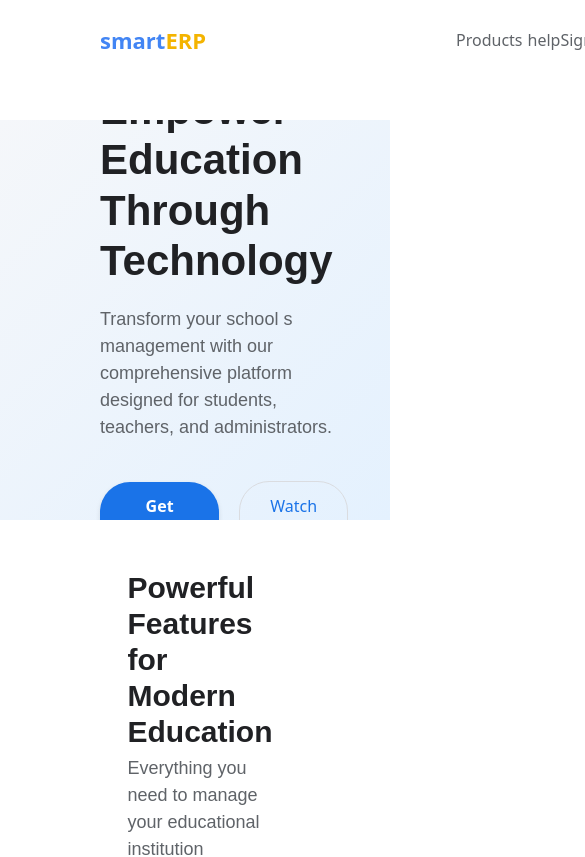
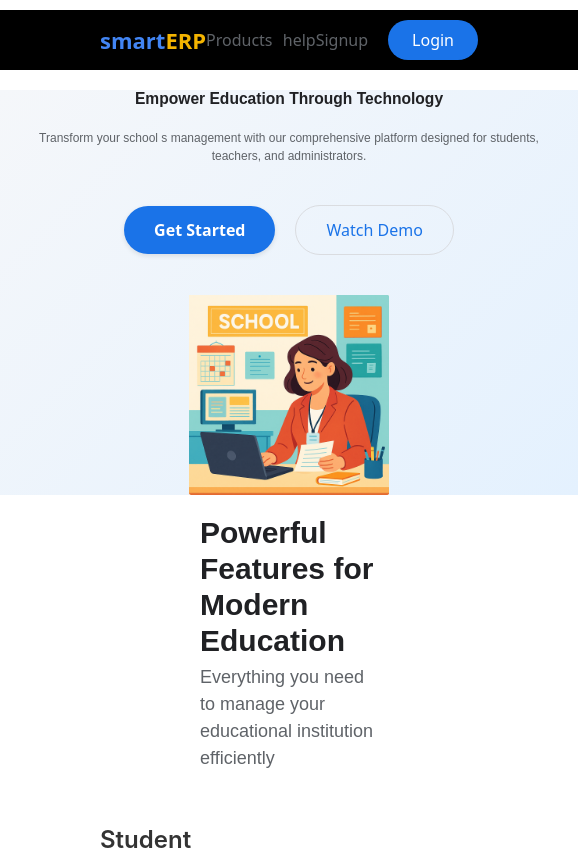
Before and after one commit to Asadali00000/educationERP, a Next.js app in the folder frontend/: page / in a window 390 px wide. Shown: the top 857 px of the page, 585 px wide, since content can reach past the window. Built offline with nearby package versions, Linux system fonts and the light colour scheme.

Commit message:
mobile view small

```diff
--- a/frontend/app/component/Navbar.tsx
+++ b/frontend/app/component/Navbar.tsx
@@ -11,7 +11,6 @@ function Navbar() {
 				ERP
 				</span>
 			</div>
-			<div className={`${styles.secondContainer}`}>
 				<div className={`${styles.productsContainer}`}>
 
 					<span>
@@ -36,7 +35,6 @@ function Navbar() {
 
 					</div>
 				</div>
-			</div>
 
 		</div>
 
--- a/frontend/app/layout.tsx
+++ b/frontend/app/layout.tsx
@@ -26,7 +26,13 @@ export default function RootLayout({
   return (
     <html lang="en">
       <body
-        className={`${geistSans.variable} ${geistMono.variable} antialiased`}
+        className={`${geistSans.variable} ${geistMono.variable} antialiased`}  style={{
+          maxWidth: "1200px", // Fixed width
+					minWidth:"578px",
+          margin: "0 auto", // Centered horizontally
+          padding: "0",
+          boxSizing: "border-box",
+        }}
       >
         {children}
       </body>
--- a/frontend/app/styles/mainHome.module.css
+++ b/frontend/app/styles/mainHome.module.css
@@ -1,9 +1,9 @@
 .container {
 	display: flex;
-	padding-inline: 100px;
-	margin-block: 50px;
+	padding-inline: clamp(20px,5vw,100px);
+	margin-block:clamp(20px,5vw,50px);
 	align-items: center;
-	height: 400px;
+	height: auto;
 	background: hsl(0, 0%, 100%);
 	overflow: hidden;
 	justify-content: space-between;
@@ -15,8 +15,8 @@
 	display: flex;
 	max-height: 100%;
 	object-fit: contain;
-	height: 500px;
-	width: 500px;
+	height: clamp(200px, 40vw, 500px);
+	width: clamp(200px, 40vw, 500px);
 	align-items: center;
   }
 
@@ -51,7 +51,8 @@
   }
 
   .contentContainer h1 {
-	font-size: 42px;
+	font-size: clamp(5px, 4vw, 42px);
+	/* font-size: 42px; */
 	line-height: 1.2;
 	color: #202124;
 	font-weight: 700;
@@ -60,10 +61,99 @@
 }
 
 .contentContainer p {
-	font-size: 18px;
+	font-size: clamp(12px, 2vw, 18px);
 	line-height: 1.5;
 	color: #5f6368;
 	margin-bottom: 20px;
 	max-width: 560px;
 	font-family: 'Google Sans', Arial, sans-serif;
   }
+
+  .container {
+	display: flex;
+	padding-inline: clamp(20px,5vw,100px);
+	margin-block:clamp(20px,5vw,50px);
+	align-items: center;
+	height: auto;
+	background: hsl(0, 0%, 100%);
+	overflow: hidden;
+	justify-content: space-between;
+	gap: 40px;
+	background: linear-gradient(135deg, #f5f7fa 0%, #e4f1fe 100%);
+  }
+
+  .mainHomeImage {
+	display: flex;
+	max-height: 100%;
+	object-fit: contain;
+	height: clamp(200px, 40vw, 500px);
+	width: clamp(200px, 40vw, 500px);
+	align-items: center;
+  }
+
+  .signupButton {
+	background-color: #1a73e8;
+	color: white;
+	padding: 12px 30px;
+	border-radius: 30px;
+	font-weight: 600;
+	font-size: 16px;
+	cursor: pointer;
+	border: none;
+	box-shadow: 0 2px 5px rgba(0, 0, 0, 0.1);
+  }
+
+  .watchDemo {
+	color: #1a73e8;
+	font-weight: 500;
+	cursor: pointer;
+	padding: 12px 30px;
+	border-radius: 30px;
+	background-color: transparent;
+	border: 1px solid #dadce0;
+	font-size: 16px;
+  }
+
+  .authContainer {
+	display: flex;
+	align-items: center;
+	gap: 20px;
+	margin-top: 40px;
+  }
+
+  .contentContainer h1 {
+	font-size: clamp(5px, 4vw, 42px);
+	/* font-size: 42px; */
+	line-height: 1.2;
+	color: #202124;
+	font-weight: 700;
+	margin-bottom: 20px;
+	font-family: 'Google Sans', Arial, sans-serif;
+}
+
+.contentContainer p {
+	font-size: clamp(12px, 2vw, 18px);
+	line-height: 1.5;
+	color: #5f6368;
+	margin-bottom: 20px;
+	max-width: 560px;
+	font-family: 'Google Sans', Arial, sans-serif;
+  }
+
+@media (max-width:40em){
+	.container{
+		flex-direction: column;
+		text-align: center;
+	}
+	.authContainer{
+		justify-content: center;
+
+	}
+    .mainHomeImage {
+		height: clamp(200px, 40vw, 500px);
+		width: clamp(200px, 40vw, 500px);
+        max-height: 300px;
+
+    }
+
+}
--- a/frontend/app/styles/navbar.module.css
+++ b/frontend/app/styles/navbar.module.css
@@ -1,5 +1,6 @@
 .container{
 	display: flex;
+	justify-content: space-between;
 	padding-inline: 100px;
 	margin-block: 10px;
 	align-items: center;
@@ -7,7 +8,8 @@
    }
 
    .firstContainer{
-	  margin-inline-end: 250px;
+	  /* padding-inline-end:   clamp(1rem, 20vw, 100rem); */
+
 	  font-size: 22px;
 	  font-weight: bold;
 	  color: #4285F4;
@@ -57,3 +59,9 @@
 	  font-weight: 500;
 	  cursor: pointer;
    }
+
+   @media (max-width:40em){
+ .container{
+	background: black;
+ }
+   }
```
